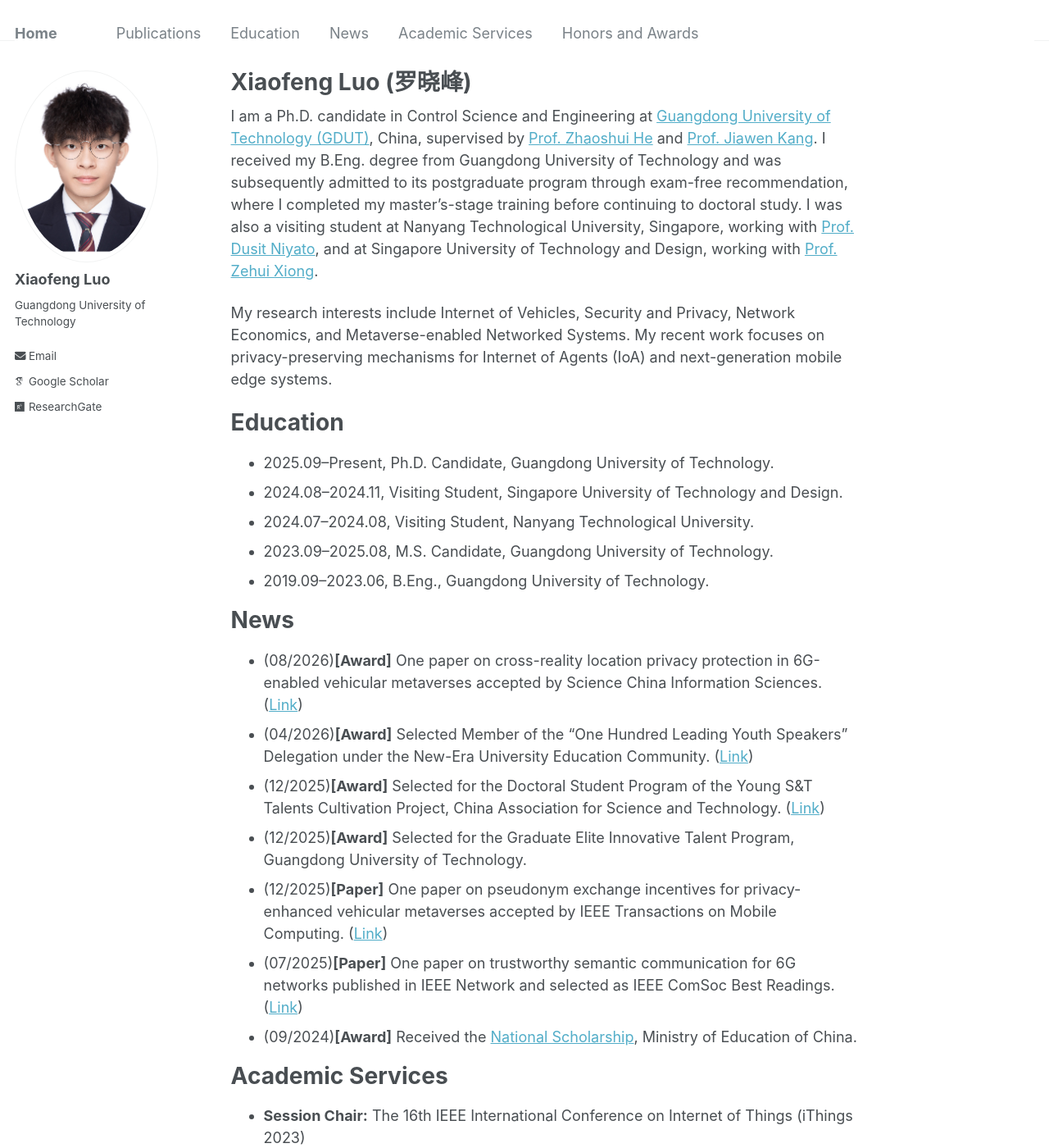
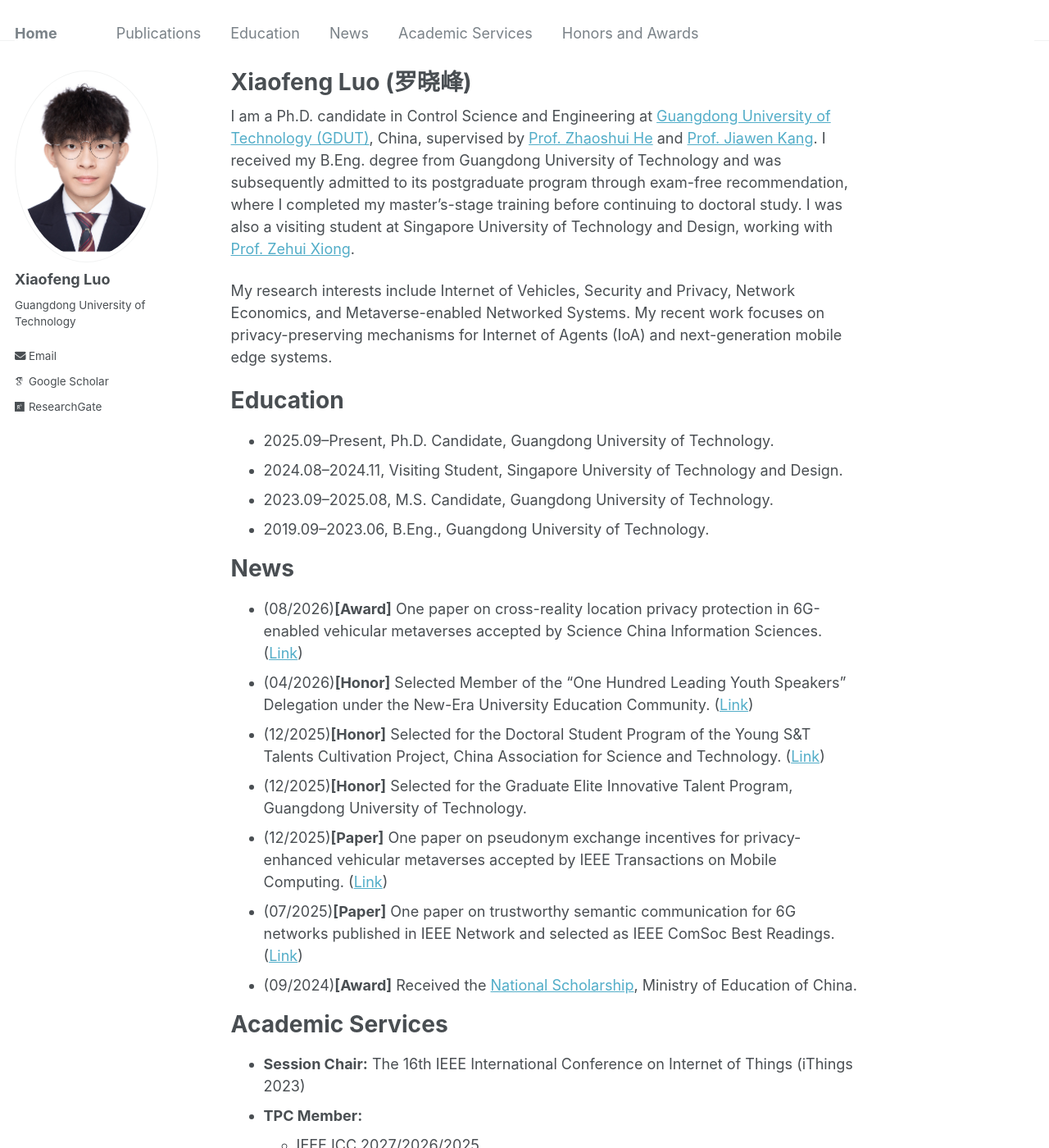
Before and after one commit to gdutxiaofengluo/gdutxiaofengluo.github.io, a Jekyll site: the page built from _pages/about.md, in a window 1280 px wide and 1400 px high. Shown: the whole window at 82% size. Built offline with Jekyll 4.4.1, drawn with Linux system fonts in a browser that asks for light colours; some web fonts are replaced.

Commit message:
Update about.md

```diff
--- a/_pages/about.md
+++ b/_pages/about.md
@@ -7,7 +7,7 @@ redirect_from:
   - /about.html
 ---
 
-I am a Ph.D. candidate in Control Science and Engineering at [Guangdong University of Technology (GDUT)](https://www.gdut.edu.cn/), China, supervised by [Prof. Zhaoshui He](https://teacher.gdut.edu.cn/hezhaoshui/en/index.htm) and [Prof. Jiawen Kang](https://teacher.gdut.edu.cn/kangjiawen/zh_CN/index.htm). I received my B.Eng. degree from Guangdong University of Technology and was subsequently admitted to its postgraduate program through exam-free recommendation, where I completed my master's-stage training before continuing to doctoral study. I was also a visiting student at Nanyang Technological University, Singapore, working with [Prof. Dusit Niyato](https://personal.ntu.edu.sg/dniyato/), and at Singapore University of Technology and Design, working with [Prof. Zehui Xiong](https://sites.google.com/view/zehuixiong).
+I am a Ph.D. candidate in Control Science and Engineering at [Guangdong University of Technology (GDUT)](https://www.gdut.edu.cn/), China, supervised by [Prof. Zhaoshui He](https://teacher.gdut.edu.cn/hezhaoshui/en/index.htm) and [Prof. Jiawen Kang](https://teacher.gdut.edu.cn/kangjiawen/zh_CN/index.htm). I received my B.Eng. degree from Guangdong University of Technology and was subsequently admitted to its postgraduate program through exam-free recommendation, where I completed my master's-stage training before continuing to doctoral study. I was also a visiting student at Singapore University of Technology and Design, working with [Prof. Zehui Xiong](https://sites.google.com/view/zehuixiong).
 
 My research interests include Internet of Vehicles, Security and Privacy, Network Economics, and Metaverse-enabled Networked Systems. My recent work focuses on privacy-preserving mechanisms for Internet of Agents (IoA) and next-generation mobile edge systems.
 
@@ -17,7 +17,6 @@ Education
 
 * 2025.09--Present, Ph.D. Candidate, Guangdong University of Technology.
 * 2024.08--2024.11, Visiting Student, Singapore University of Technology and Design.
-* 2024.07--2024.08, Visiting Student, Nanyang Technological University.
 * 2023.09--2025.08, M.S. Candidate, Guangdong University of Technology.
 * 2019.09--2023.06, B.Eng., Guangdong University of Technology.
 
@@ -26,9 +25,9 @@ News
 {: #news}
 
 * (08/2026)**[Award]** One paper on cross-reality location privacy protection in 6G-enabled vehicular metaverses accepted by Science China Information Sciences. ([Link](https://link.springer.com/article/10.1007/s11432-026-5081-y))
-* (04/2026)**[Award]** Selected Member of the "One Hundred Leading Youth Speakers" Delegation under the New-Era University Education Community. ([Link](https://oas.gdut.edu.cn/seeyon/newsData.do?method=newsView&newsId=-4393842860863961604))
-* (12/2025)**[Award]** Selected for the Doctoral Student Program of the Young S&T Talents Cultivation Project, China Association for Science and Technology. ([Link](https://mp.weixin.qq.com/s/A-tF9f2VS62Lx1RRuj4ycQ))
-* (12/2025)**[Award]** Selected for the Graduate Elite Innovative Talent Program, Guangdong University of Technology.
+* (04/2026)**[Honor]** Selected Member of the "One Hundred Leading Youth Speakers" Delegation under the New-Era University Education Community. ([Link](https://oas.gdut.edu.cn/seeyon/newsData.do?method=newsView&newsId=-4393842860863961604))
+* (12/2025)**[Honor]** Selected for the Doctoral Student Program of the Young S&T Talents Cultivation Project, China Association for Science and Technology. ([Link](https://mp.weixin.qq.com/s/A-tF9f2VS62Lx1RRuj4ycQ))
+* (12/2025)**[Honor]** Selected for the Graduate Elite Innovative Talent Program, Guangdong University of Technology.
 * (12/2025)**[Paper]** One paper on pseudonym exchange incentives for privacy-enhanced vehicular metaverses accepted by IEEE Transactions on Mobile Computing. ([Link](https://ieeexplore.ieee.org/abstract/document/11316369/))
 * (07/2025)**[Paper]** One paper on trustworthy semantic communication for 6G networks published in IEEE Network and selected as IEEE ComSoc Best Readings. ([Link](https://www.comsoc.org/publications/best-readings/semantic-communications))
 * (09/2024)**[Award]** Received the [National Scholarship](/images/personal_image/national_scholarship.jpg), Ministry of Education of China.
```
